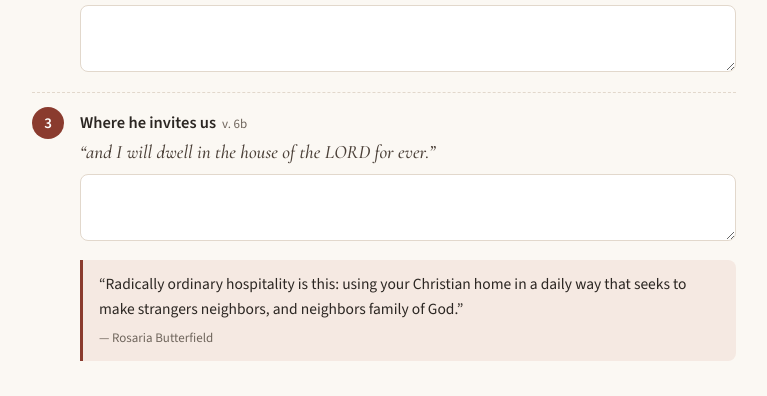
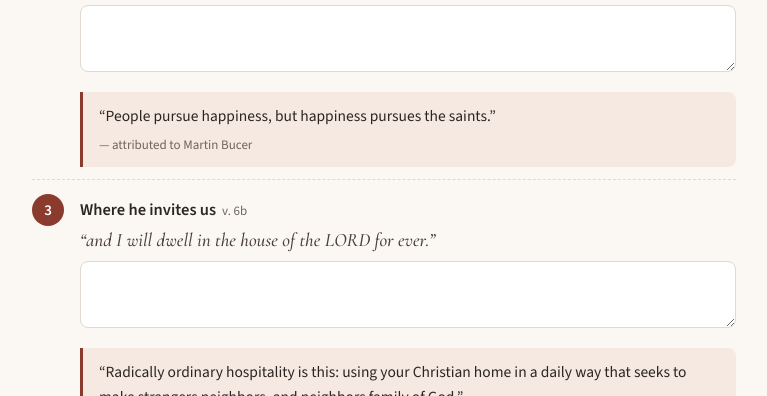
Before and after one commit to shawn-limsq/yaf-hospitality, a plain HTML site: page index.html in a window 1280 px wide. Shown: the part 2410-2806 px from the top of the page, without its empty margins (256-1023 px from the left). Drawn offline with nearby package versions, Linux system fonts and the light colour scheme.

Commit message:
Add Bucer quote under What he provides
Co-Authored-By: Claude Opus 5.5 <noreply@anthropic.com>
Claude-Session: https://claude.ai/code/session_01KQ3zXqcm9SWUvaYi4DGndV

```diff
--- a/index.html
+++ b/index.html
@@ -263,6 +263,7 @@
       <li><b>What he provides</b><span class="ref">v. 6a</span>
         <div class="verse-sub">“Surely goodness and mercy shall follow me all the days of my life:”</div>
         <textarea data-k="t-p2" data-label="Talk · What he provides"></textarea>
+        <blockquote class="rb">“People pursue happiness, but happiness pursues the saints.”<cite>— attributed to Martin Bucer</cite></blockquote>
       </li>
       <li><b>Where he invites us</b><span class="ref">v. 6b</span>
         <div class="verse-sub">“and I will dwell in the house of the LORD for ever.”</div>
```
